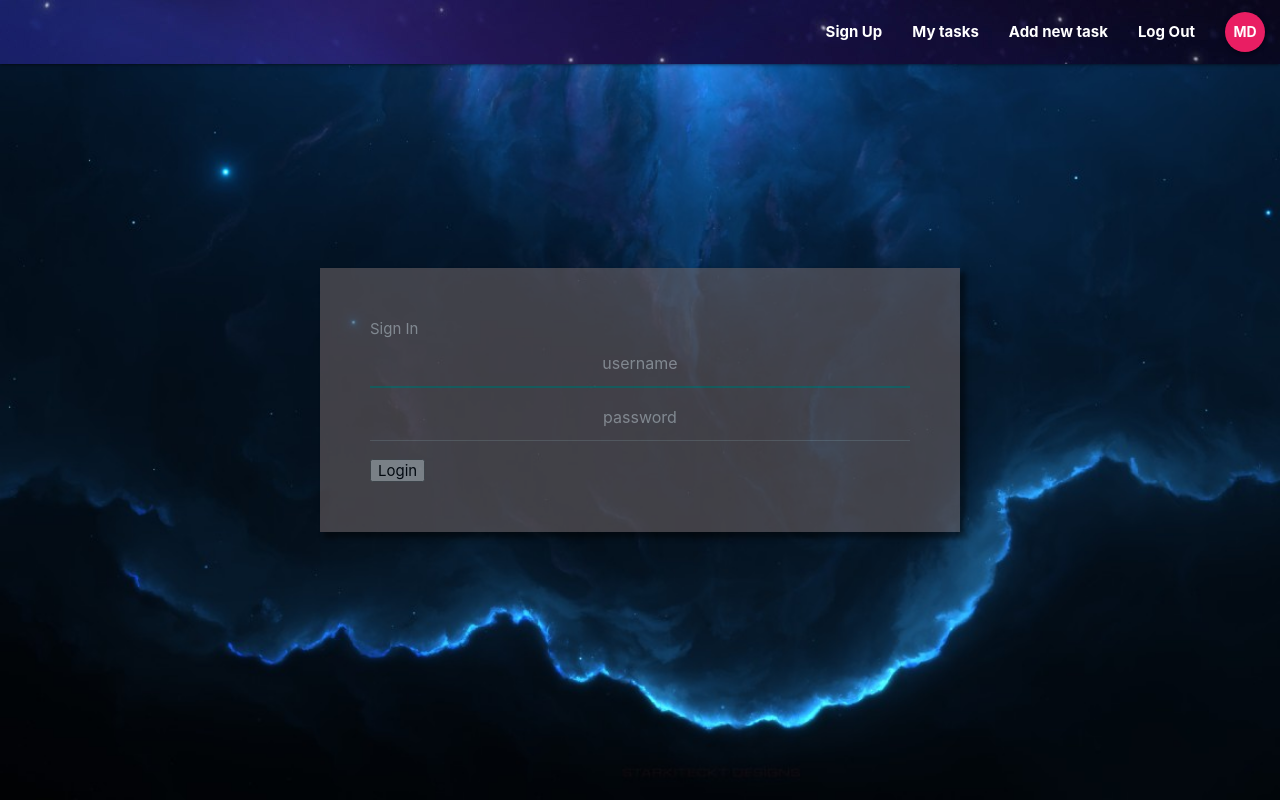
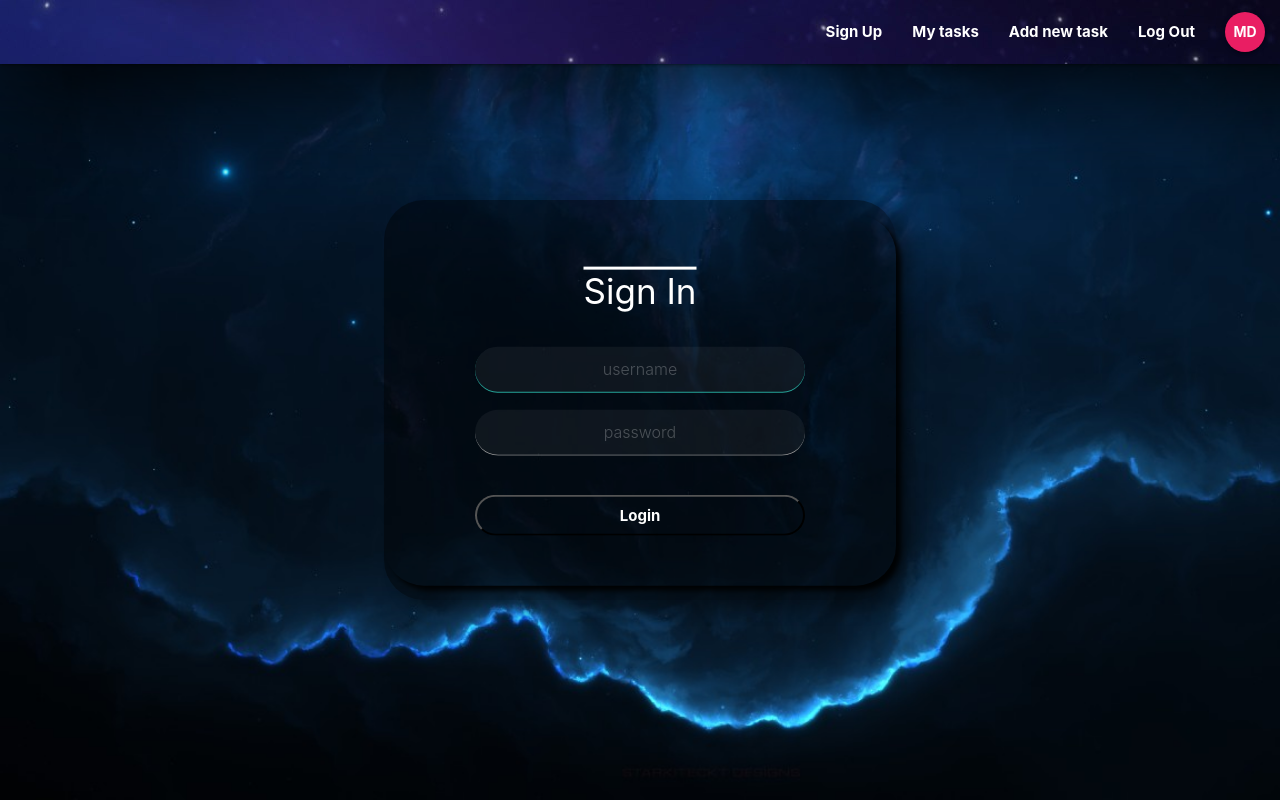
Before and after one commit to MD1010/reactToDo, a React (Create React App) app in the folder react-to-do/: page /SignIn in a window 1280 px wide. Built offline with nearby package versions, Linux system fonts and the light colour scheme.

Commit message:
almost done css

```diff
--- a/react-to-do/public/index.html
+++ b/react-to-do/public/index.html
@@ -41,5 +41,7 @@
       To begin the development, run `npm start` or `yarn start`.
       To create a production bundle, use `npm run build` or `yarn build`.
     -->
+    <script src="https://cdnjs.cloudflare.com/ajax/libs/materialize/1.0.0/js/materialize.min.js"></script>
+
   </body>
 </html>
--- a/react-to-do/src/components/Authentication/SignIn.js
+++ b/react-to-do/src/components/Authentication/SignIn.js
@@ -29,12 +29,15 @@ class SignIn extends Component {
     render() {
         let { formErrors } = this.state
         return (
+            <div>
+                <div className="transparent-bg"></div>
                 <form className="form" onSubmit={this.submitForm}>
                 <div className="title">Sign In</div>
                     <input className="username field" spellCheck="false" autoComplete="off" className="input-bar" placeholder="username" type="text" id="userName" value={this.state.userName} onChange={this.handleChange} maxLength="13"></input>
                     <input className="password field" spellCheck="false" autoComplete="off" className="input-bar" placeholder="password" type="password" id="password" value={this.state.password} onChange={this.handleChange} maxLength="13"></input>
                     <button type="submit" id="submit-button" >Login</button>
                 </form>
+            </div>
         )
     }
 }
--- a/react-to-do/src/components/Authentication/SignUp.js
+++ b/react-to-do/src/components/Authentication/SignUp.js
@@ -108,12 +108,14 @@ class SignUp extends Component {
     render() {
         let { formErrors } = this.state
         return (
+            <div className="bgForm">
+                <div className="transparent-bg"></div>
                 <form className="form" onSubmit={this.submitForm}>
                     <div className="title">Sign Up</div>
                     <input className="username field" spellCheck="false" autoComplete="off" className={formErrors.userName.length > 0 ? "error" : "input-bar"} placeholder="username" type="text" id="userName" value={this.state.userName} onChange={this.handleChange} maxLength="13"></input>
                     <label className="error-label">{formErrors.userName}</label>
 
-                <input className="email field" spellCheck="false" autoComplete="off" className={formErrors.userName.length > 0 ? "error" : "input-bar"} placeholder="email" type="text" id="email" value={this.state.email} onChange={this.handleChange}></input>
+                    <input className="email field" spellCheck="false" autoComplete="off" className={formErrors.userName.length > 0 ? "error" : "input-bar"} placeholder="email" type="text" id="email" value={this.state.email} onChange={this.handleChange} maxLength="40"></input>
                     <label className="error-label">{formErrors.email}</label>
 
                     <input className="password field" spellCheck="false" autoComplete="off" className={formErrors.userName.length > 0 ? "error" : "input-bar"} placeholder="password" type="password" id="password" value={this.state.password} onChange={this.handleChange} maxLength="13"></input>
@@ -121,6 +123,9 @@ class SignUp extends Component {
 
                     <button type="submit" id="submit-button" >Create Account</button>
                 </form>
+            </div>
+
+
         )
     }
 }
--- a/react-to-do/src/styles/app.css
+++ b/react-to-do/src/styles/app.css
@@ -1,4 +1,4 @@
-html{
+body{
     background-repeat: no-repeat;
     background-image: url("../img/background.jpg");
     background-size: cover;
--- a/react-to-do/src/styles/login.css
+++ b/react-to-do/src/styles/login.css
@@ -2,38 +2,107 @@ body{
      /* background: black; */
     overflow-x: hidden;
     overflow-y: hidden;
+    box-shadow: 100px 0px 100px 100px;
 }
 
 ::-webkit-input-placeholder
 {
     text-align: center;
-    color:white;
+    color:rgb(255, 255, 255,0.25) !important;
+    font-weight: 300;
 }
 
 .error-label
 {
-    color:#750909;
-    font-weight: bold;
+    color:red !important;
+    font-weight: 600;
+    align-self: center;
 }
 .form{
-    width: 50%;
-    /* display: block; */
-    background: rgb(126, 112, 112);
-    box-shadow: 5px 5px 5px 1px;
+    width: 40%;
+    box-shadow: 5px 5px 5px 0px;
     padding: 50px;
-    opacity: 0.5;
     position: absolute;
     top: 50%;
     left: 50%;
-    transform: translate(-50%, -50%)
+    transform: translate(-50%, -50%) ;
+    display: flex;
+    flex-direction: column;
+    border-radius: 40px;
 }
 
+.transparent-bg{
+    width: 40%;
+    background: black;
+    box-shadow: 15px 10px 15px 0px;
+    opacity: 0.4;
+    display: table-cell;
+    position: absolute;
+    top: 50%;
+    left: 50%;
+    transform: translate(-50%, -50%) ;
+    border-radius: 40px;
+    height: 50%;
+}
+
+.bgForm{
+    display: table;
+}
 div.title{
-    /* margin-bottom: 20px; */
+    margin-bottom: 20px;
     color: white;
+    font-size: 35px;
+    align-self: center;
+    text-decoration: overline;
 
 }
 
+input{
+    text-align: center;
+    color: white;
+    background-color: rgb(255, 255, 255,0.05) !important;
+    border-radius: 50px !important;
+    width: 80% !important;
+    align-self: center;
+    margin: 9px !important;
+}
+
+
 #submit-button{
-   margin-top:10px;
+    margin-top: 30px;
+    align-content: center;
+    width: 80%;
+    align-self: center;
+    border-radius: inherit;
+    background-color: unset;
+    color: white;
+    font-weight: bold;
+    padding: 10px;
 }
+
+#submit-button:hover{
+    background-color: white;
+    color: black;
+
+
+}
+
+
+
+input:not([type]):focus:not([readonly]),
+input[type=text]:not(.browser-default):focus:not([readonly]),
+input[type=password]:not(.browser-default):focus:not([readonly]),
+input[type=email]:not(.browser-default):focus:not([readonly]),
+input[type=url]:not(.browser-default):focus:not([readonly]),
+input[type=time]:not(.browser-default):focus:not([readonly]),
+input[type=date]:not(.browser-default):focus:not([readonly]),
+input[type=datetime]:not(.browser-default):focus:not([readonly]),
+input[type=datetime-local]:not(.browser-default):focus:not([readonly]),
+input[type=tel]:not(.browser-default):focus:not([readonly]),
+input[type=number]:not(.browser-default):focus:not([readonly]),
+input[type=search]:not(.browser-default):focus:not([readonly]),
+textarea.materialize-textarea:focus:not([readonly]) {
+    border-bottom: white !important;
+    -webkit-box-shadow: white !important;
+     box-shadow: white !important;
+}
```
Lines whose indentation alone changed are shown as unchanged.
